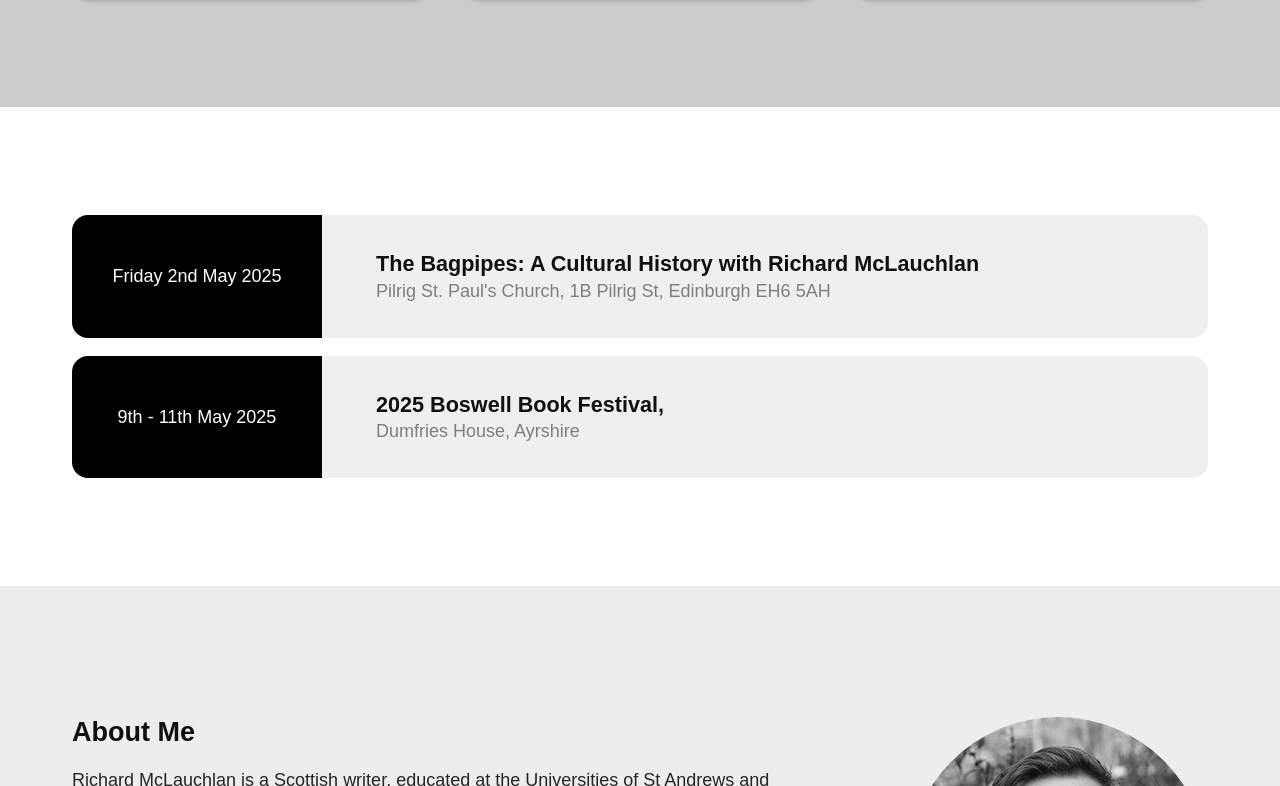
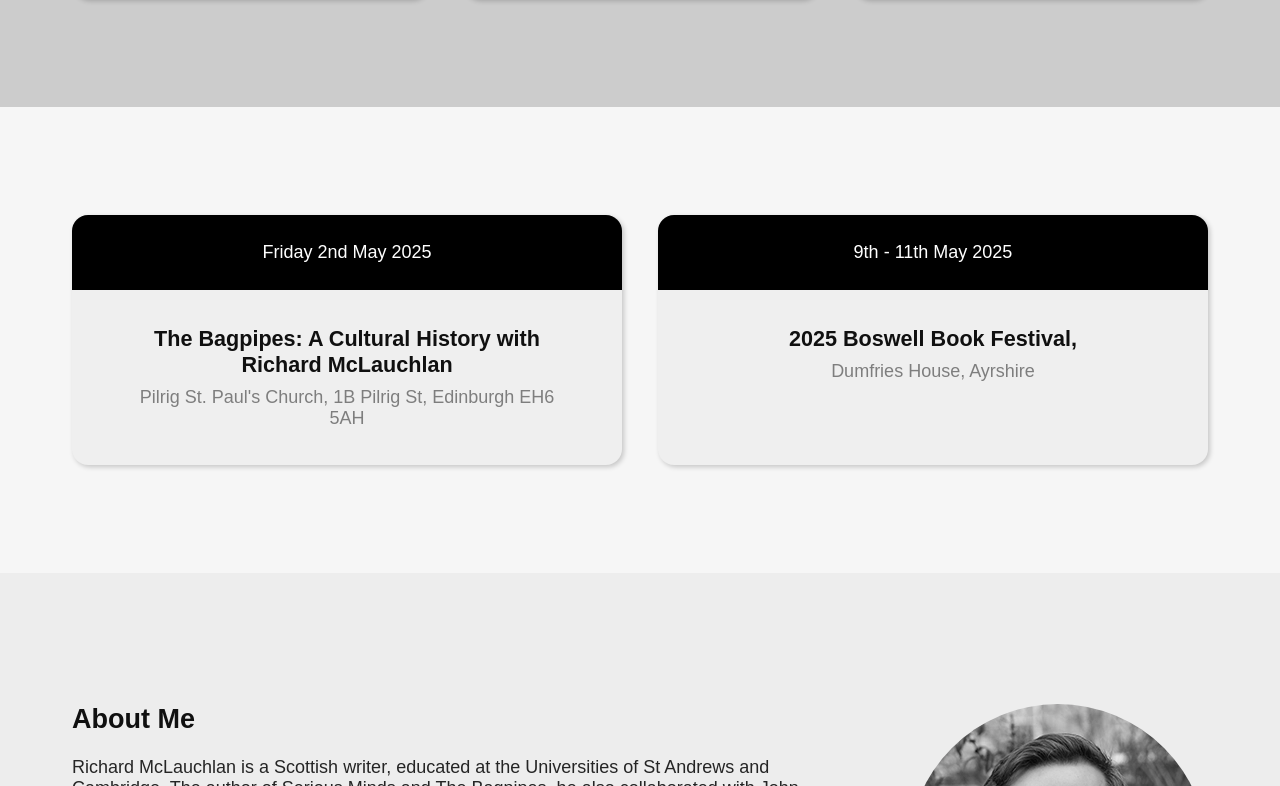
Before and after one commit to scottstraughan/richardmclauchlan.com, an Angular app: page / in a window 1280 px wide. Shown: the part 2002-2788 px from the top of the page. Built offline with nearby package versions, Linux system fonts and the light colour scheme.

Commit message:
Minor changes.

```diff
--- a/src/app/home/home.component.scss
+++ b/src/app/home/home.component.scss
@@ -158,13 +158,13 @@
 
   .article {
     @include hoverable;
+    @include shadowy;
 
     display: flex;
     flex-direction: column;
     border: rgba(0, 0, 0, .1) 1px solid;
-    box-shadow: var(--box-shadow);
     border-radius: var(--border-radius);
-    background-color: rgba(255, 255, 255, .2);
+    background-color: rgba(255, 255, 255, .4);
     text-align: center;
     overflow: hidden;
     cursor: pointer;
@@ -211,39 +211,39 @@
 }
 
 .events {
-  background-color: #fff;
+  background-color: #f6f6f6;
 
   .events {
-    display: flex;
-    flex-direction: column;
-    gap: 1rem;
+    display: grid;
+    grid-template-columns: 1fr;
+    grid-gap: 2rem;
+
+    @media screen and (min-width: $mobile-breakpoint) {
+      grid-template-columns: 1fr 1fr;
+    }
 
     .event {
       @include hoverable;
+      @include shadowy;
 
       background-color: #efefef;
       border-radius: var(--border-radius);
       display: flex;
       flex-direction: column;
       overflow: hidden;
-
-      @media screen and (min-width: $mobile-breakpoint) {
-        flex-direction: row;
-        gap: 2rem;
-      }
+      box-shadow: var(--box-shadow);
 
       > div {
-        padding: 2rem 1rem;
+        padding: 2rem 3rem;
+        text-align: center;
       }
 
       .date {
         @include center;
+
         background-color: black;
         color: white;
-
-        @media screen and (min-width: $mobile-breakpoint) {
-          width: 250px;
-        }
+        padding: 1.5rem;
       }
 
       h1, h2, h3 {
@@ -257,7 +257,7 @@
 
       h3 {
         font-weight: normal;
-        margin-top: .2rem;
+        margin-top: .5rem;
         opacity: .5;
       }
     }
--- a/src/mixins.scss
+++ b/src/mixins.scss
@@ -21,3 +21,11 @@
     transform: scale(1.1);
   }
 }
+
+@mixin shadowy {
+  box-shadow: var(--box-shadow);
+
+  &:hover {
+    box-shadow: var(--box-shadow-darker);
+  }
+}
```
